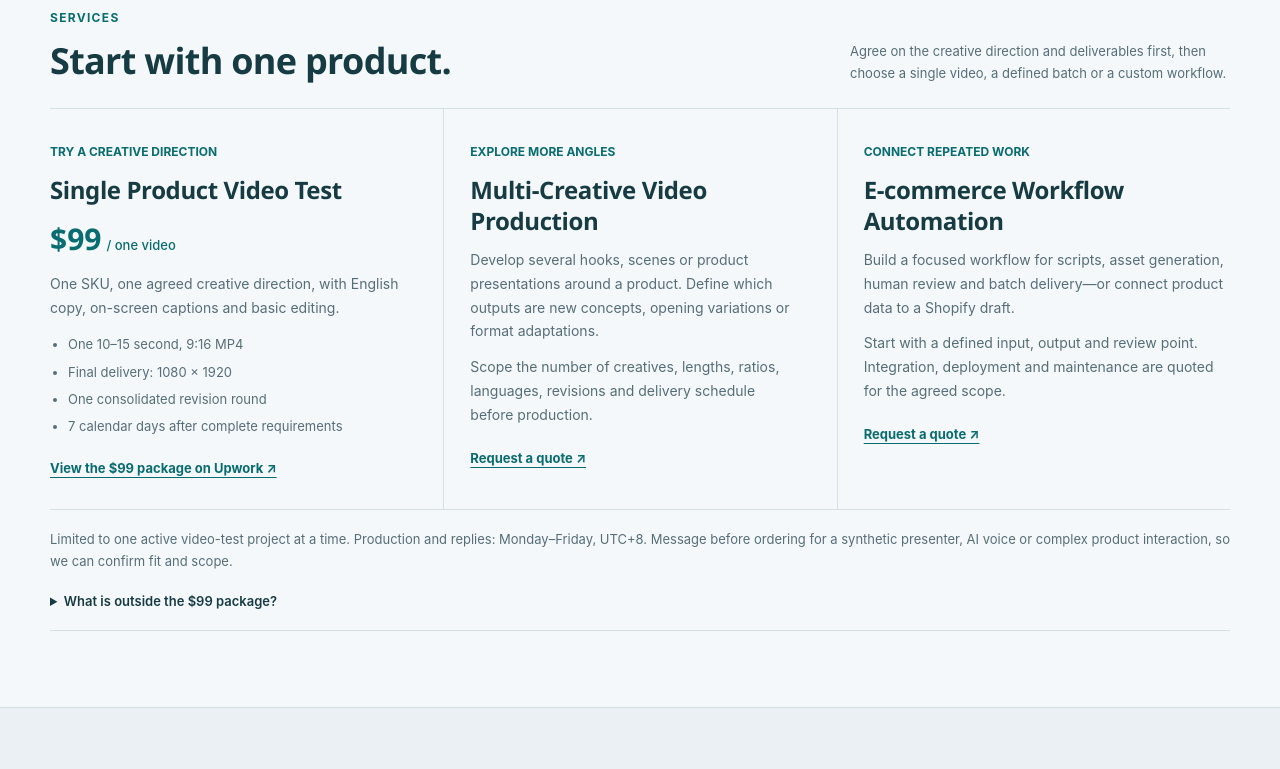
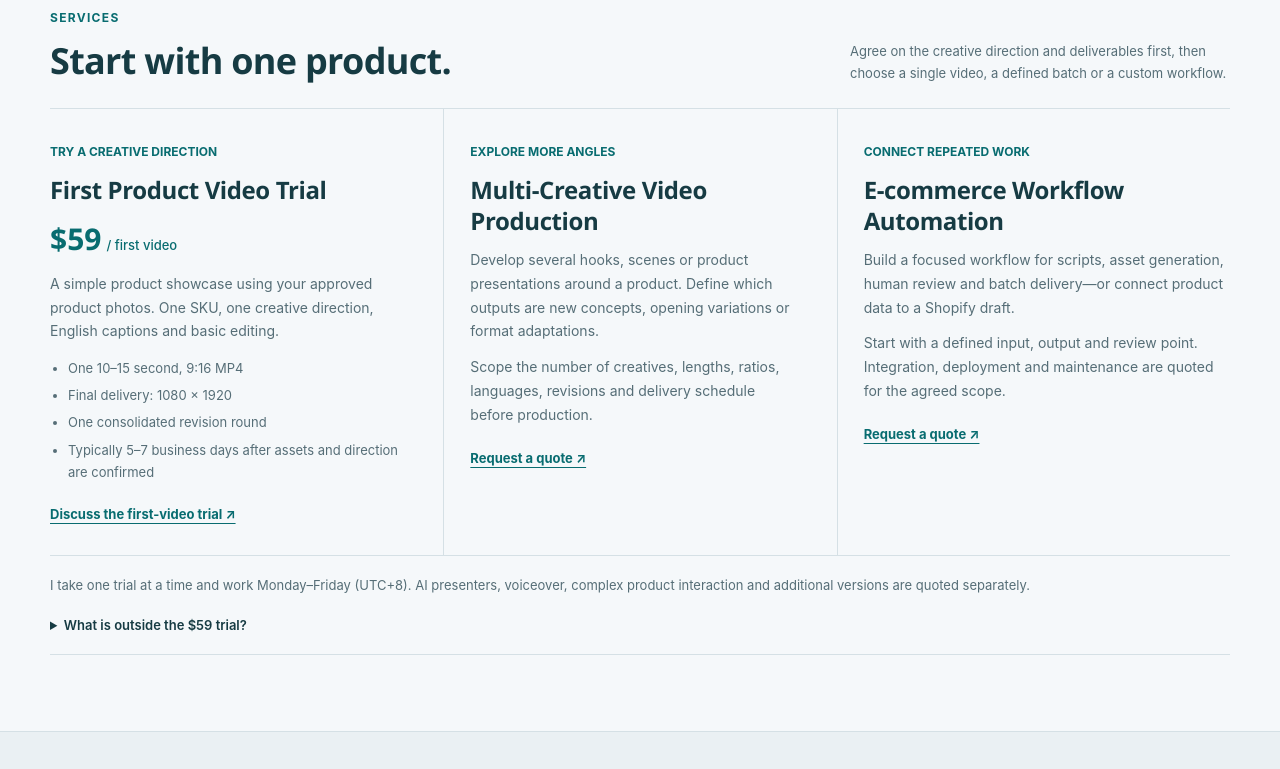
Before and after one commit to super-chestnut/portfolio, a plain HTML site: page en/index.html in a window 1280 px wide. Shown: the part 1894-2663 px from the top of the page. Drawn offline with Linux system fonts and the light colour scheme.

Commit message:
Add a scoped first-video trial for direct clients

```diff
--- a/en/index.html
+++ b/en/index.html
@@ -374,10 +374,10 @@
       </div>
       <div class="service-grid">
         <article class="service">
-          <span class="service-tag">TRY A CREATIVE DIRECTION</span><h3>Single Product Video Test</h3><strong class="service-price">$99<span>/ one video</span></strong>
-          <p>One SKU, one agreed creative direction, with English copy, on-screen captions and basic editing.</p>
-          <ul><li>One 10–15 second, 9:16 MP4</li><li>Final delivery: 1080 × 1920</li><li>One consolidated revision round</li><li>7 calendar days after complete requirements</li></ul>
-          <a class="service-bottom" href="https://www.upwork.com/services/product/video-audio-a-10-15-second-ai-product-ad-for-your-ecommerce-brand-2118178241445635476">View the $99 package on Upwork ↗</a>
+          <span class="service-tag">TRY A CREATIVE DIRECTION</span><h3>First Product Video Trial</h3><strong class="service-price">$59<span>/ first video</span></strong>
+          <p>A simple product showcase using your approved product photos. One SKU, one creative direction, English captions and basic editing.</p>
+          <ul><li>One 10–15 second, 9:16 MP4</li><li>Final delivery: 1080 × 1920</li><li>One consolidated revision round</li><li>Typically 5–7 business days after assets and direction are confirmed</li></ul>
+          <a class="service-bottom" href="#contact">Discuss the first-video trial ↗</a>
         </article>
         <article class="service">
           <span class="service-tag">EXPLORE MORE ANGLES</span><h3>Multi-Creative Video Production</h3>
@@ -392,8 +392,8 @@
           <a class="service-bottom" href="#contact">Request a quote ↗</a>
         </article>
       </div>
-      <p class="process-note">Limited to one active video-test project at a time. Production and replies: Monday–Friday, UTC+8. Message before ordering for a synthetic presenter, AI voice or complex product interaction, so we can confirm fit and scope.</p>
-      <details class="scope-note"><summary>What is outside the $99 package?</summary><p>Live-action filming, ad buying, extra SKUs, new creative concepts, source files and automation-system delivery require separate scope. The revision covers one consolidated feedback round within the approved concept. Late materials or approvals may require a revised deadline agreed through Upwork. Advertising results are not guaranteed.</p></details>
+      <p class="process-note">I take one trial at a time and work Monday–Friday (UTC+8). AI presenters, voiceover, complex product interaction and additional versions are quoted separately.</p>
+      <details class="scope-note"><summary>What is outside the $59 trial?</summary><p>Live-action filming, ad buying, extra SKUs, new creative concepts, source files and automation-system delivery require separate scope. The revision covers one consolidated feedback round within the approved concept. Late materials or approvals may affect delivery timing. Advertising results are not guaranteed.</p></details>
     </section>
 
     <section class="case-section" id="projects" aria-labelledby="projects-title">
@@ -434,7 +434,7 @@
 
     <section class="shell contact" id="contact" aria-labelledby="contact-title">
       <div><span class="section-kicker">DISCUSS A PROJECT</span><h2 id="contact-title">Have a product in mind?</h2><p>Share your product, target market, video type, quantity and preferred timeline. For automation, describe the repeated task you want to improve.</p></div>
-      <div class="contact-actions"><a class="button" href="mailto:3296759083@qq.com?subject=AI%20product%20video%20project">Email Lizi <span aria-hidden="true">↗</span></a><a class="text-link" href="mailto:3296759083@qq.com">3296759083@qq.com</a><span class="contact-hint">Send a short brief by email, or book the fixed-scope video test through Upwork.</span><a class="text-link" href="https://www.upwork.com/services/product/video-audio-a-10-15-second-ai-product-ad-for-your-ecommerce-brand-2118178241445635476">View the $99 Upwork package ↗</a></div>
+      <div class="contact-actions"><a class="button" href="mailto:3296759083@qq.com?subject=AI%20product%20video%20project">Email Lizi <span aria-hidden="true">↗</span></a><a class="text-link" href="mailto:3296759083@qq.com">3296759083@qq.com</a><span class="contact-hint">Email a short brief for the $59 first-video trial. Upwork has a separate package with its own terms.</span><a class="text-link" href="https://www.upwork.com/services/product/video-audio-a-10-15-second-ai-product-ad-for-your-ecommerce-brand-2118178241445635476">View the separate Upwork package ↗</a></div>
     </section>
   </main>
   <footer class="site-footer"><div class="shell footer-inner"><p>Lizi · AI product videos &amp; workflow development</p><div class="footer-links"><a href="../" lang="zh-CN" hreflang="zh-CN">中文作品集</a><a href="https://github.com/super-chestnut/portfolio">GitHub</a><a href="#main">Back to top ↑</a></div></div></footer>
```
Also changed, not shown: index.html (+2 -2 lines), 3 other files.
